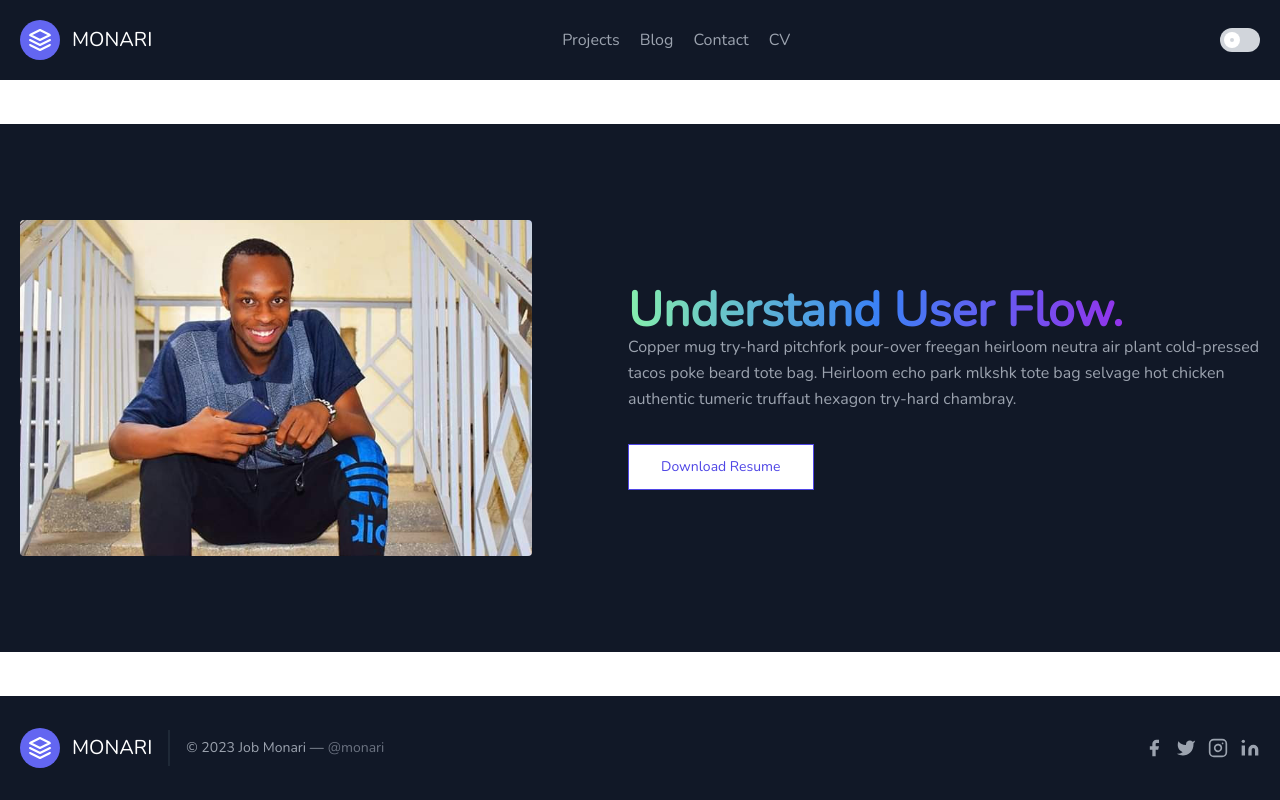
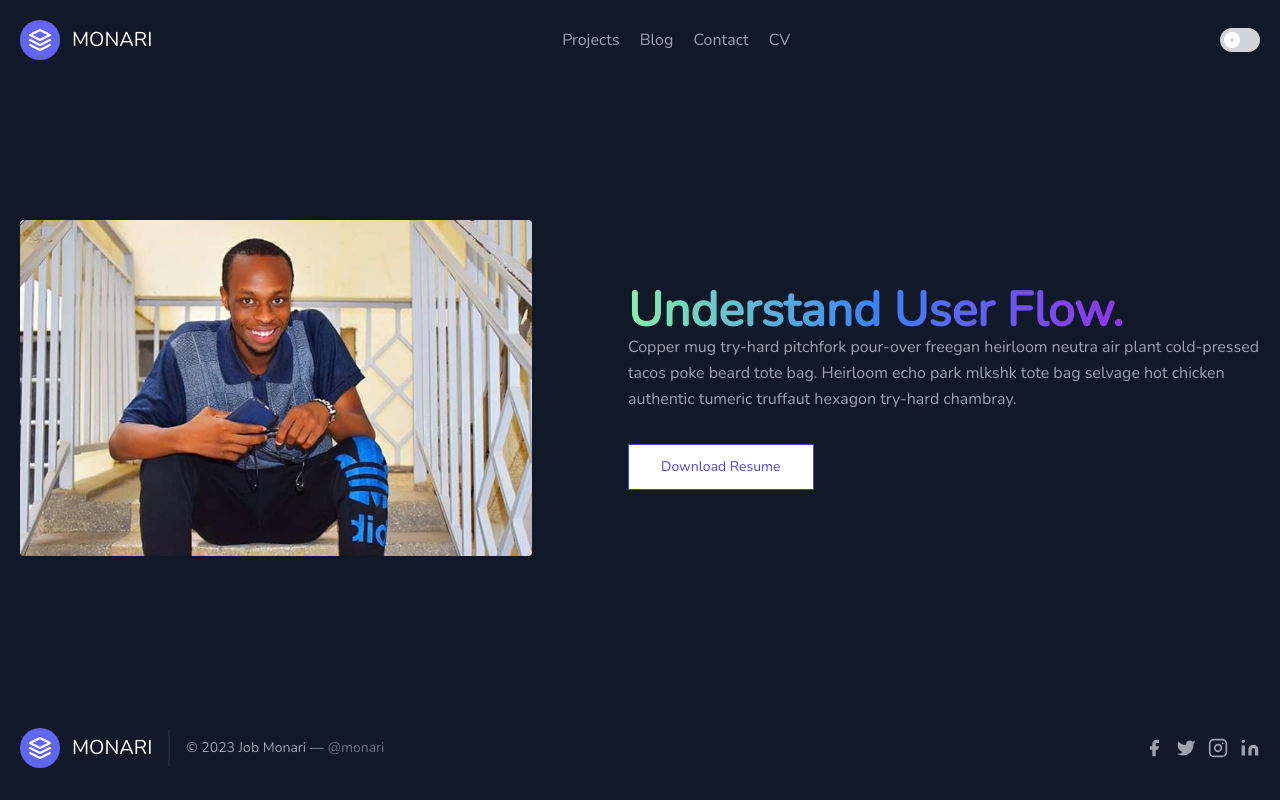
Before and after one commit to narie-monarie/portfolio, a Next.js app: page / in a window 1280 px wide. Built offline with nearby package versions, Linux system fonts and the light colour scheme.

Commit message:
portfolio color done

```diff
--- a/app/globals.css
+++ b/app/globals.css
@@ -7,3 +7,9 @@ body {
   color: #111827;
   background: #fff;
 }
+
+[data-theme="dark"],
+[data-theme="dark"] body {
+  color: #fff;
+  background: #111827;
+}
--- a/app/layout.tsx
+++ b/app/layout.tsx
@@ -20,7 +20,7 @@ export default function RootLayout({
 }) {
   return (
     <html lang="en">
-      <body className={nunito.className}>
+      <body className={nunito.className} data-theme="dark">
         <div className="flex flex-col h-screen justify-between">
           <NavBar />
           {children}
```
